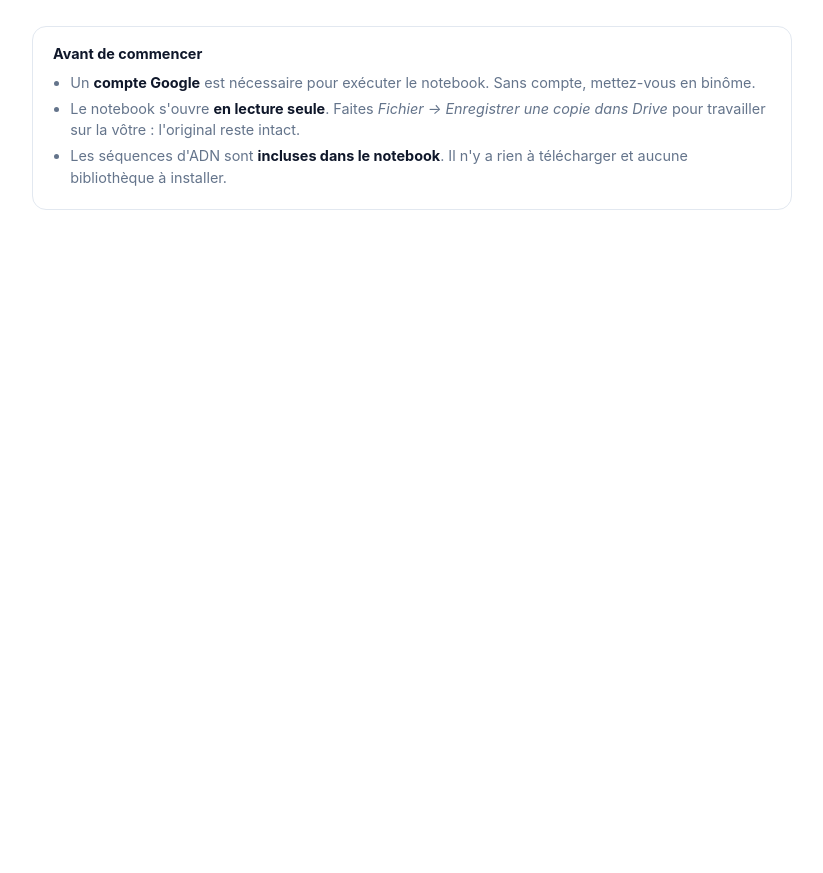
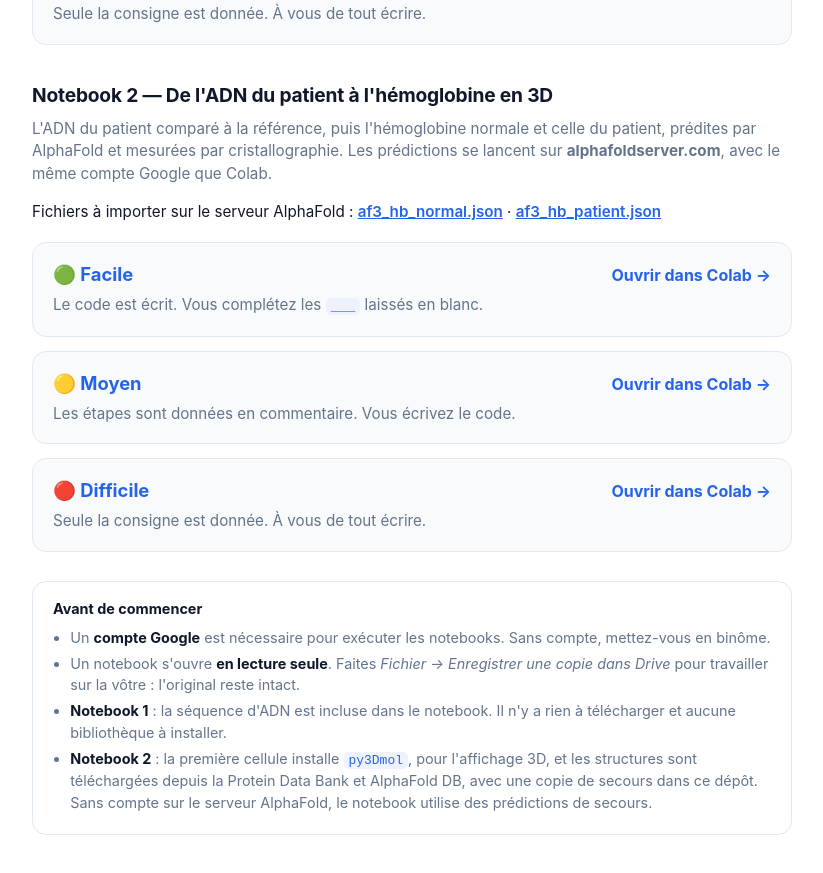
Before and after one commit to cedricusureau/cours-bio-notebooks, a plain HTML site: page index.html in a window 1280 px wide. Shown: the part 539-1412 px from the top of the page, without its empty margins (228-1051 px from the left). Before the commit the page ends 805 px from the top, so only its background shows below. Drawn offline with Linux system fonts and the light colour scheme.

Commit message:
Deux notebooks : le gène normal, puis du patient à la 3D
Notebook 1 : le gène HBB normal seul — transcrire, découper en codons,
traduire, jusqu'aux 147 acides aminés de la bêta-globine.

Notebook 2 (nouveau) : les quatre gènes de globine, référence et patient
(quel gène, quelle base, quel codon, quel acide aminé), puis les chaînes
matures, le serveur AlphaFold, pLDDT, écart de repliement, résidu 6 et
contact entre tétramères. Fichiers de données : 2HHB, 2HBS, modèle
AlphaFold DB de la chaîne β, jobs JSON du serveur AlphaFold.

README et page d'accueil mis à jour ; les deux corrigés restent exclus.

```diff
--- a/index.html
+++ b/index.html
@@ -3,7 +3,7 @@
 <head>
 <meta charset="utf-8">
 <meta name="viewport" content="width=device-width, initial-scale=1.0">
-<title>Notebook 1 — De l'ADN du patient à la protéine</title>
+<title>Notebooks — Remise à niveau biologie</title>
 <style>
   :root{
     --ink:#0f172a; --muted:#64748b; --line:#e2e8f0; --brand:#2563eb; --brand2:#0ea5e9;
@@ -16,9 +16,11 @@
   .kicker{display:inline-block;font-size:.75rem;letter-spacing:.14em;text-transform:uppercase;
           color:var(--brand);font-weight:700;margin-bottom:.4em}
   h1{font-size:1.75rem;line-height:1.2;margin:.1em 0 .3em;letter-spacing:-.01em}
+  h2{font-size:1.2rem;line-height:1.3;margin:2em 0 .5em;letter-spacing:-.01em}
   .barline{height:5px;width:120px;background:linear-gradient(90deg,var(--brand),var(--brand2));
            border-radius:4px;margin:.3em 0 1.2em}
   .lead{color:var(--muted);margin:0 0 1.6em}
+  .intro{color:var(--muted);margin:0 0 1em;font-size:.95rem}
   a.card{display:block;text-decoration:none;color:inherit;background:var(--soft);
          border:1px solid var(--line);border-radius:14px;padding:18px 20px;margin-bottom:14px;
          transition:border-color .15s, transform .15s, box-shadow .15s}
@@ -28,6 +30,8 @@
   .lvl{font-size:1.15rem;font-weight:700;color:var(--brand)}
   .go{margin-left:auto;font-weight:700;color:var(--brand);white-space:nowrap}
   .desc{margin:.35em 0 0;color:var(--muted);font-size:.95rem}
+  .files{margin:.2em 0 1.2em;font-size:.95rem}
+  .files a{color:var(--brand);font-weight:600}
   .note{margin-top:2em;padding:16px 20px;border:1px solid var(--line);border-radius:14px;
         font-size:.9rem;color:var(--muted)}
   .note strong{color:var(--ink)}
@@ -40,11 +44,13 @@
 <body>
 <div class="wrap">
   <span class="kicker">Remise à niveau biologie</span>
-  <h1>Notebook 1 — De l'ADN du patient à la protéine</h1>
+  <h1>Les notebooks de la journée</h1>
   <div class="barline"></div>
-  <p class="lead">Trois versions du même exercice. Elles posent exactement les mêmes questions et
+  <p class="lead">Chaque notebook existe en trois versions. Elles posent exactement les mêmes questions et
   aboutissent au même résultat ; seule la quantité de code déjà écrite change. Choisissez celle qui
   vous convient — et changez-en en cours de route si besoin, le travail se reprend au même endroit.</p>
+
+  <h2>Notebook 1 — De l'ADN à la protéine</h2>
 
   <a class="card" href="https://colab.research.google.com/github/cedricusureau/cours-bio-notebooks/blob/main/notebook1_facile.ipynb">
     <div class="row">
@@ -70,15 +76,51 @@
     <p class="desc">Seule la consigne est donnée. À vous de tout écrire.</p>
   </a>
 
+  <h2>Notebook 2 — De l'ADN du patient à l'hémoglobine en 3D</h2>
+  <p class="intro">L'ADN du patient comparé à la référence, puis l'hémoglobine normale et celle du patient, prédites par AlphaFold et mesurées par
+  cristallographie. Les prédictions se lancent sur <strong>alphafoldserver.com</strong>, avec le même
+  compte Google que Colab.</p>
+  <p class="files">Fichiers à importer sur le serveur AlphaFold :
+  <a href="data/af3_hb_normal.json" download>af3_hb_normal.json</a> ·
+  <a href="data/af3_hb_patient.json" download>af3_hb_patient.json</a></p>
+
+  <a class="card" href="https://colab.research.google.com/github/cedricusureau/cours-bio-notebooks/blob/main/notebook2_facile.ipynb">
+    <div class="row">
+      <span class="lvl">🟢 Facile</span>
+      <span class="go">Ouvrir dans Colab →</span>
+    </div>
+    <p class="desc">Le code est écrit. Vous complétez les <code>___</code> laissés en blanc.</p>
+  </a>
+
+  <a class="card" href="https://colab.research.google.com/github/cedricusureau/cours-bio-notebooks/blob/main/notebook2_moyen.ipynb">
+    <div class="row">
+      <span class="lvl">🟡 Moyen</span>
+      <span class="go">Ouvrir dans Colab →</span>
+    </div>
+    <p class="desc">Les étapes sont données en commentaire. Vous écrivez le code.</p>
+  </a>
+
+  <a class="card" href="https://colab.research.google.com/github/cedricusureau/cours-bio-notebooks/blob/main/notebook2_difficile.ipynb">
+    <div class="row">
+      <span class="lvl">🔴 Difficile</span>
+      <span class="go">Ouvrir dans Colab →</span>
+    </div>
+    <p class="desc">Seule la consigne est donnée. À vous de tout écrire.</p>
+  </a>
+
   <div class="note">
     <p style="margin:0"><strong>Avant de commencer</strong></p>
     <ul>
-      <li>Un <strong>compte Google</strong> est nécessaire pour exécuter le notebook. Sans compte, mettez-vous
+      <li>Un <strong>compte Google</strong> est nécessaire pour exécuter les notebooks. Sans compte, mettez-vous
       en binôme.</li>
-      <li>Le notebook s'ouvre <strong>en lecture seule</strong>. Faites <em>Fichier → Enregistrer une copie
+      <li>Un notebook s'ouvre <strong>en lecture seule</strong>. Faites <em>Fichier → Enregistrer une copie
       dans Drive</em> pour travailler sur la vôtre : l'original reste intact.</li>
-      <li>Les séquences d'ADN sont <strong>incluses dans le notebook</strong>. Il n'y a rien à télécharger
-      et aucune bibliothèque à installer.</li>
+      <li><strong>Notebook 1</strong> : la séquence d'ADN est incluse dans le notebook. Il n'y a rien à
+      télécharger et aucune bibliothèque à installer.</li>
+      <li><strong>Notebook 2</strong> : la première cellule installe <code>py3Dmol</code>, pour l'affichage 3D, et
+      les structures sont téléchargées depuis la Protein Data Bank et AlphaFold DB, avec une copie de
+      secours dans ce dépôt. Sans compte sur le serveur AlphaFold, le notebook utilise des prédictions
+      de secours.</li>
     </ul>
   </div>
 </div>
```
Also changed, not shown: data/af3_hb_normal.json (added, +28 -0 lines), data/af3_hb_patient.json (added, +28 -0 lines), 11 other files.
